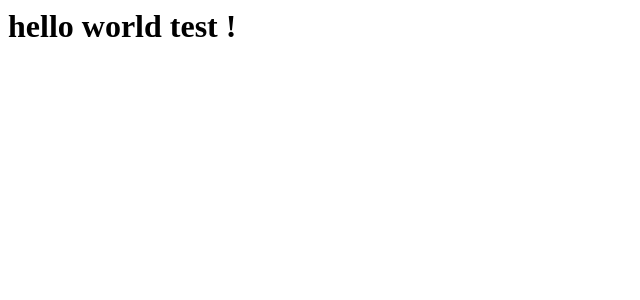
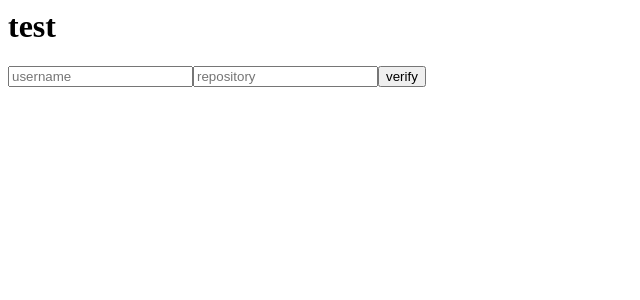
Before and after one commit to saulRM10/verification, a React app: page / in a window 1280 px wide. Shown: the top 300 px of the page, without its empty margins (0-640 px from the left). Built offline with nearby package versions, Linux system fonts and the light colour scheme.

Commit message:
basic from and button

```diff
--- a/App.js
+++ b/App.js
@@ -1,7 +1,13 @@
 import React from 'react';
 
+import Verify from './Verify';
 function App(){
-    return (<h1> hello world test !</h1>);
+    return (
+    <>
+    <h1> test </h1>
+        <Verify />
+    </>
+    );
 }
 
 export default App;
--- a/Verify.js
+++ b/Verify.js
@@ -1,16 +1,27 @@
-import React, { useState } from "react";
+import React, { useState } from 'react';
 
 
+// function to handle user input
+// function handleChange (evt) {
 
-// store user info; username, repo
-const [user, setUser] = useState({
-    username : '',
-    repo : ''
-});
+// }
 
 function Verify(){
+
+    // store user info; username, repo
+    const [user, setUser] = useState({
+        username : '',
+        repo : ''
+    });
+
     return (
-        <></>
+       <div>
+
+        <input type="text" placeholder="username" />
+        <input type="text" placeholder="repository" />
+
+         <button> verify </button>
+       </div>
     )
 };
 
```
Also changed, not shown: 2 other files (tests, documents, lock files or other folders).
